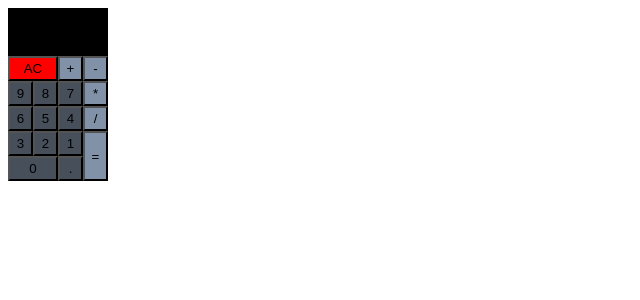
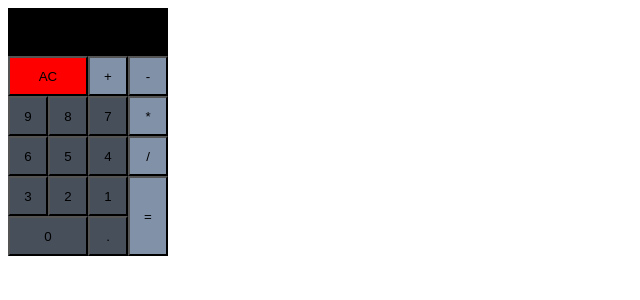
Before and after one commit to rajputd/React-Calculator, a React app: page / in a window 1280 px wide. Shown: the top 300 px of the page, without its empty margins (0-640 px from the left). Built offline with nearby package versions, Linux system fonts and the light colour scheme.

Commit message:
Make Calculator larger

```diff
--- a/src/css/Calculator.css
+++ b/src/css/Calculator.css
@@ -1,7 +1,7 @@
 #calculator {
   display: grid;
-  grid-template-columns: repeat(4, 25px);
-  grid-template-rows: 3em repeat(5, 25px);
+  grid-template-columns: repeat(4, 40px);
+  grid-template-rows: 3em repeat(5, 40px);
   font-family: 'Roboto Mono';
 }
 
@@ -46,8 +46,8 @@
   grid-row: 3 / 7;
 
   display: grid;
-  grid-template-columns: repeat(3, 25px);
-  grid-template-rows: repeat(4, 25px);
+  grid-template-columns: repeat(3, 40px);
+  grid-template-rows: repeat(4, 40px);
 }
 
 #numpad * {
```
